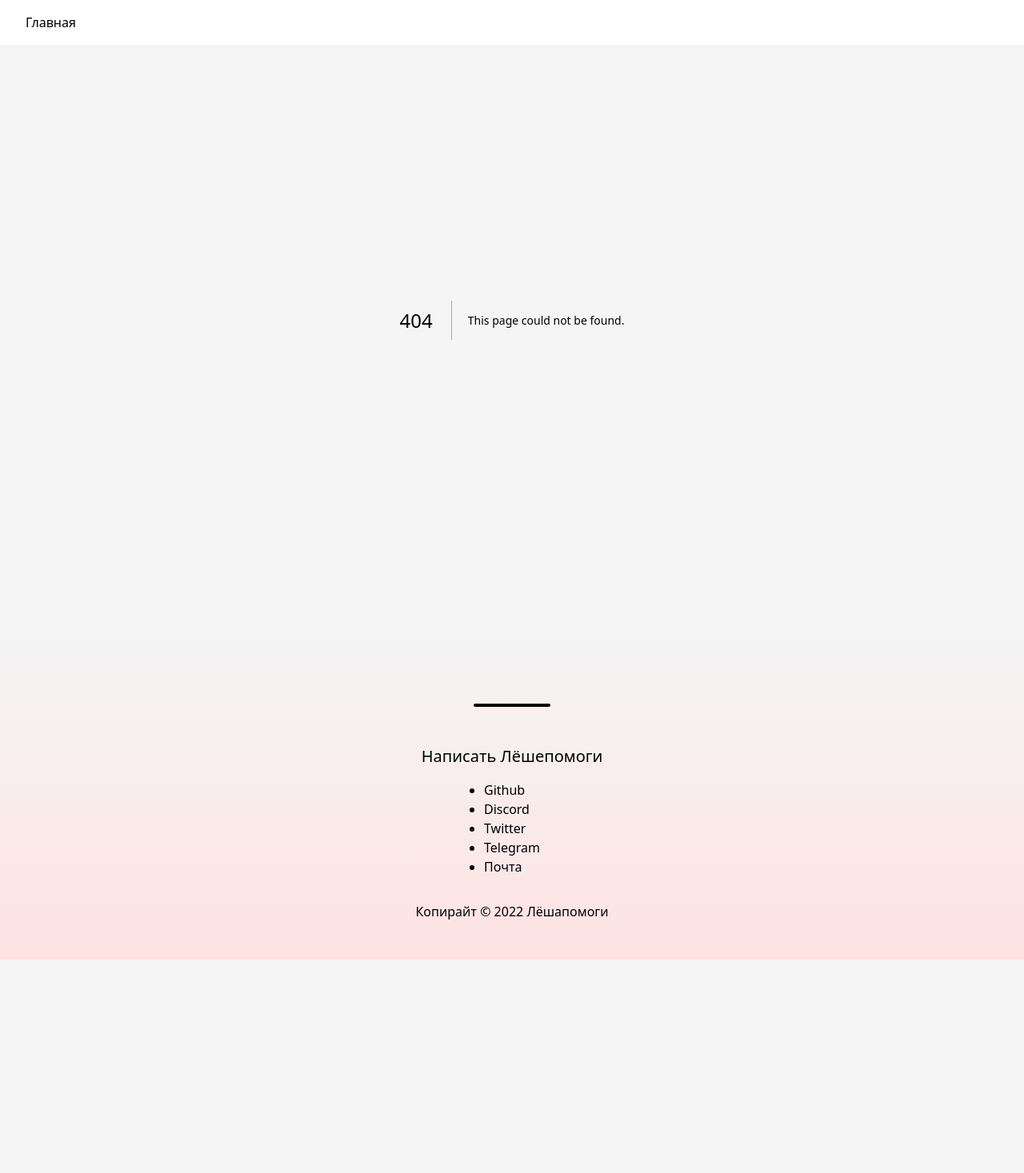
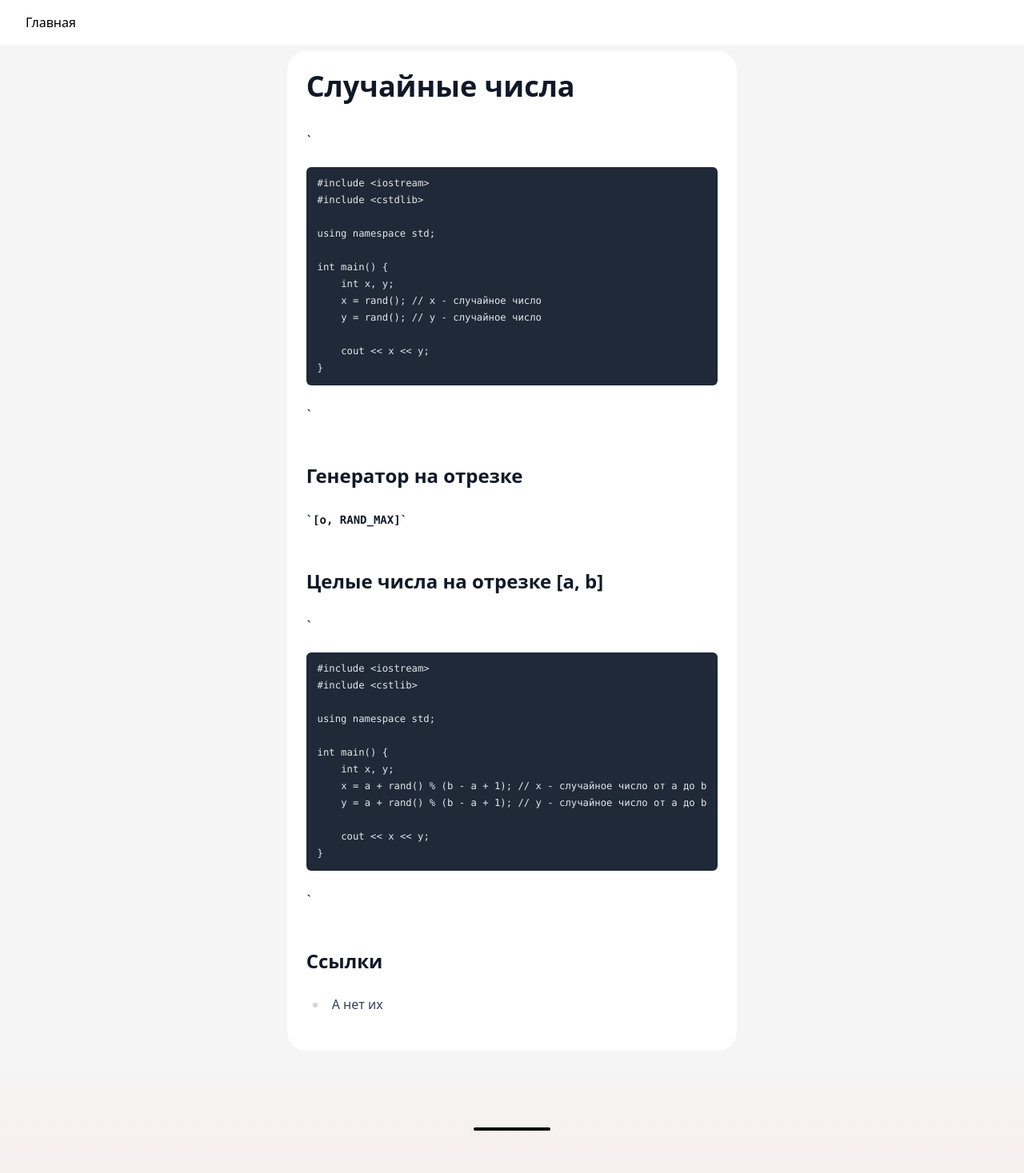
Before and after one commit to tapnisu/leshapomogi.ru, a Next.js app: page /lessons/programming/lesson3 in a window 1280 px wide. Before the commit this address had no page. Shown: the top 1467 px of the page at 80% size. Before the commit the page ends 1200 px from the top, so only its background shows below. Built offline with nearby package versions, Linux system fonts and the light colour scheme.

Commit message:
Added lesson 3

```diff
--- /dev/null
+++ b/app/lessons/programming/lesson3/page.tsx
@@ -0,0 +1,53 @@
+export default function Lesson() {
+	return (
+		<div>
+			<header>
+				<title>Урок 3 - Лёшапомоги</title>
+			</header>
+
+			<div>
+				<h1>Случайные числа</h1>
+				<code className="language-cpp">
+					<pre>
+						{`#include <iostream>
+#include <cstdlib>
+
+using namespace std;
+
+int main() {
+	int x, y;
+	x = rand(); // x - случайное число
+	y = rand(); // y - случайное число
+
+	cout << x << y;
+}`}
+					</pre>
+				</code>
+				<h2>Генератор на отрезке</h2>
+				<code>[o, RAND_MAX]</code>
+				<h2>Целые числа на отрезке [a, b]</h2>
+
+				<code className="language-cpp">
+					<pre>
+						{`#include <iostream>
+#include <cstlib>
+
+using namespace std;
+
+int main() {
+	int x, y;
+	x = a + rand() % (b - a + 1); // x - случайное число от a до b
+	y = a + rand() % (b - a + 1); // y - случайное число от a до b
+
+	cout << x << y;
+}`}
+					</pre>
+				</code>
+				<h2 id="ссылки">Ссылки</h2>
+				<ul>
+					<li>А нет их</li>
+				</ul>
+			</div>
+		</div>
+	);
+}
```
